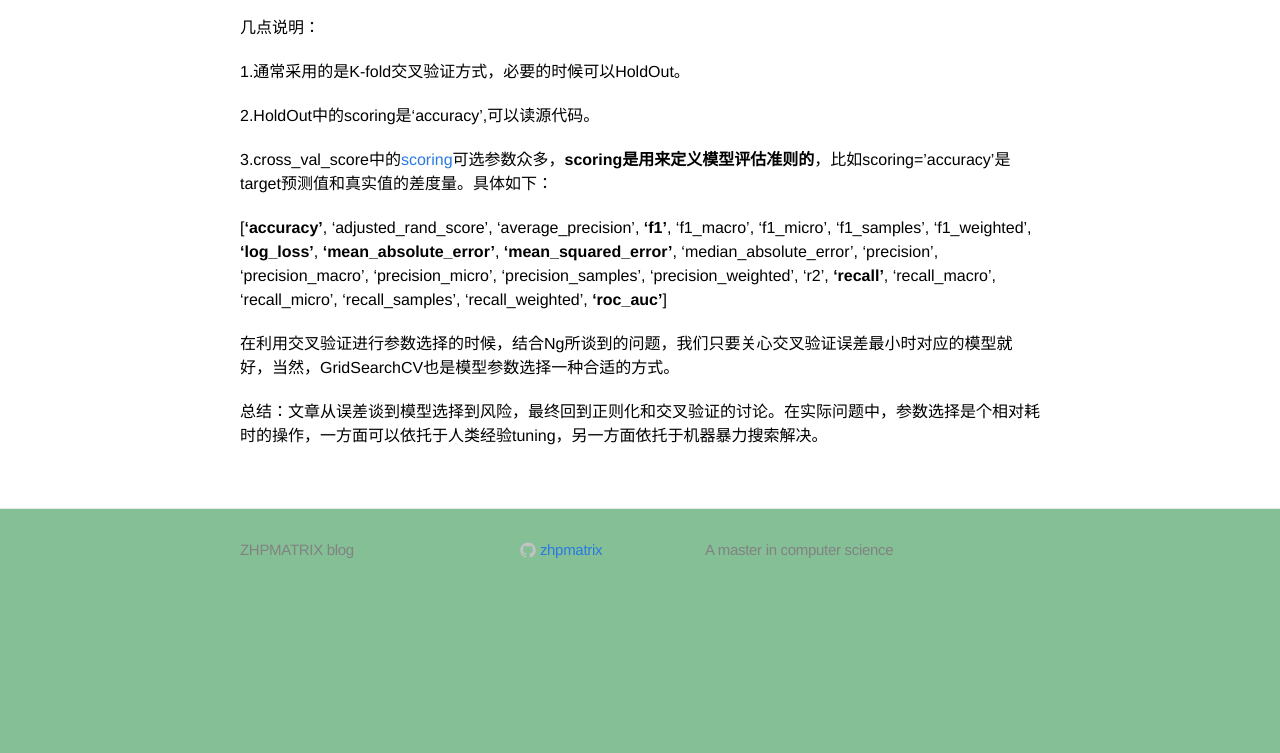
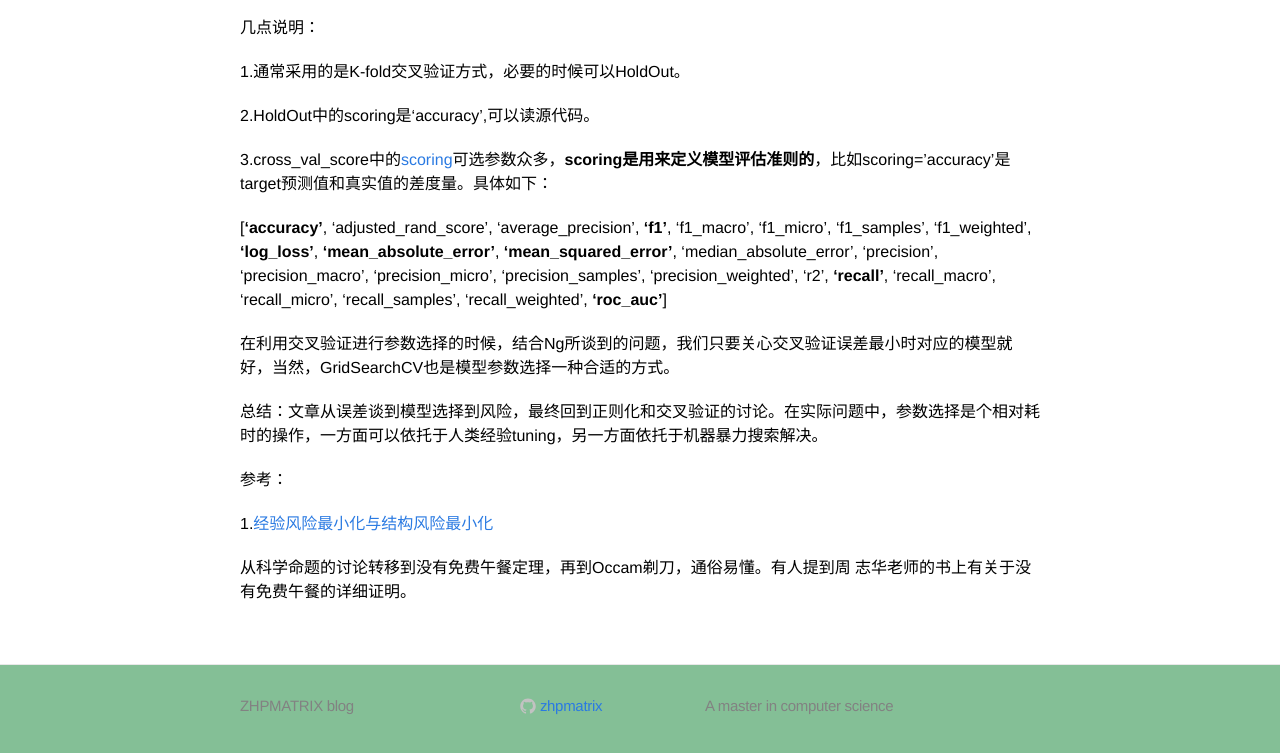
Before and after one commit to zhpmatrix/zhpmatrix.github.io, a Jekyll site: the page built from _posts/2016-12-05-cross-validation.md, in a window 1280 px wide and 900 px high, scrolled down 2227 px, cut to the strip 138-891 px from the top of the window. Built offline with Jekyll 4.4.1, drawn with Linux system fonts in a browser that asks for light colours; comment, search, counter and statistics services are not loaded; before the commit the page ends 2971 px from its top, so only the background shows below that.

Commit message:
add important ref

```diff
--- a/_posts/2016-12-05-cross-validation.md
+++ b/_posts/2016-12-05-cross-validation.md
@@ -78,3 +78,9 @@ NIPS 2016上，Andrew Ng水笔白板作报告，又一次谈了他的bias和vari
 在利用交叉验证进行参数选择的时候，结合Ng所谈到的问题，我们只要关心交叉验证误差最小时对应的模型就好，当然，GridSearchCV也是模型参数选择一种合适的方式。
 
 总结：文章从误差谈到模型选择到风险，最终回到正则化和交叉验证的讨论。在实际问题中，参数选择是个相对耗时的操作，一方面可以依托于人类经验tuning，另一方面依托于机器暴力搜索解决。
+
+参考：
+
+1.[经验风险最小化与结构风险最小化](http://blog.csdn.net/daringpig/article/de    tails/8122903)
+
+从科学命题的讨论转移到没有免费午餐定理，再到Occam剃刀，通俗易懂。有人提到周  志华老师的书上有关于没有免费午餐的详细证明。
```
